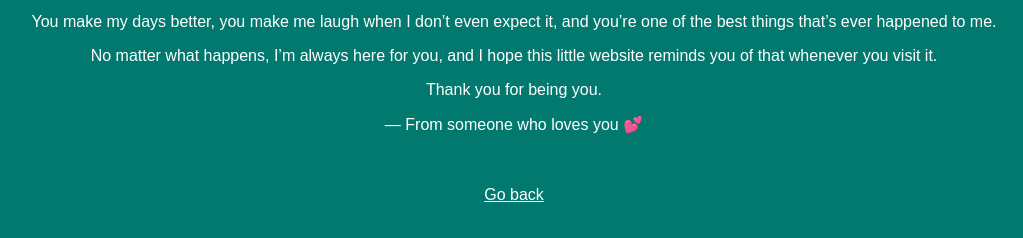
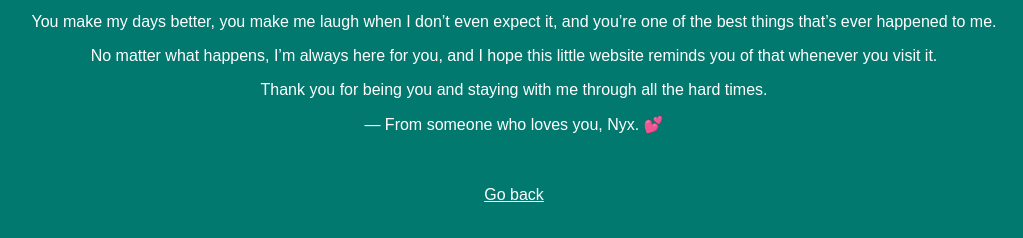
Before and after one commit to nyxi33/for-my-wife, a plain HTML site: page letter.html in a window 1280 px wide. Shown: the part 150-388 px from the top of the page, without its empty margins (126-1149 px from the left). Drawn offline with Linux system fonts and the light colour scheme.

Commit message:
Update letter.html

```diff
--- a/letter.html
+++ b/letter.html
@@ -20,10 +20,10 @@ No matter what happens, I’m always here for you, and I hope this little websit
 </p>
 
 <p>
-Thank you for being you.
+Thank you for being you and staying with me through all the hard times.
 </p>
 
-<p>— From someone who loves you 💕</p>
+<p>— From someone who loves you, Nyx. 💕</p>
 
 <br><br>
 
```
